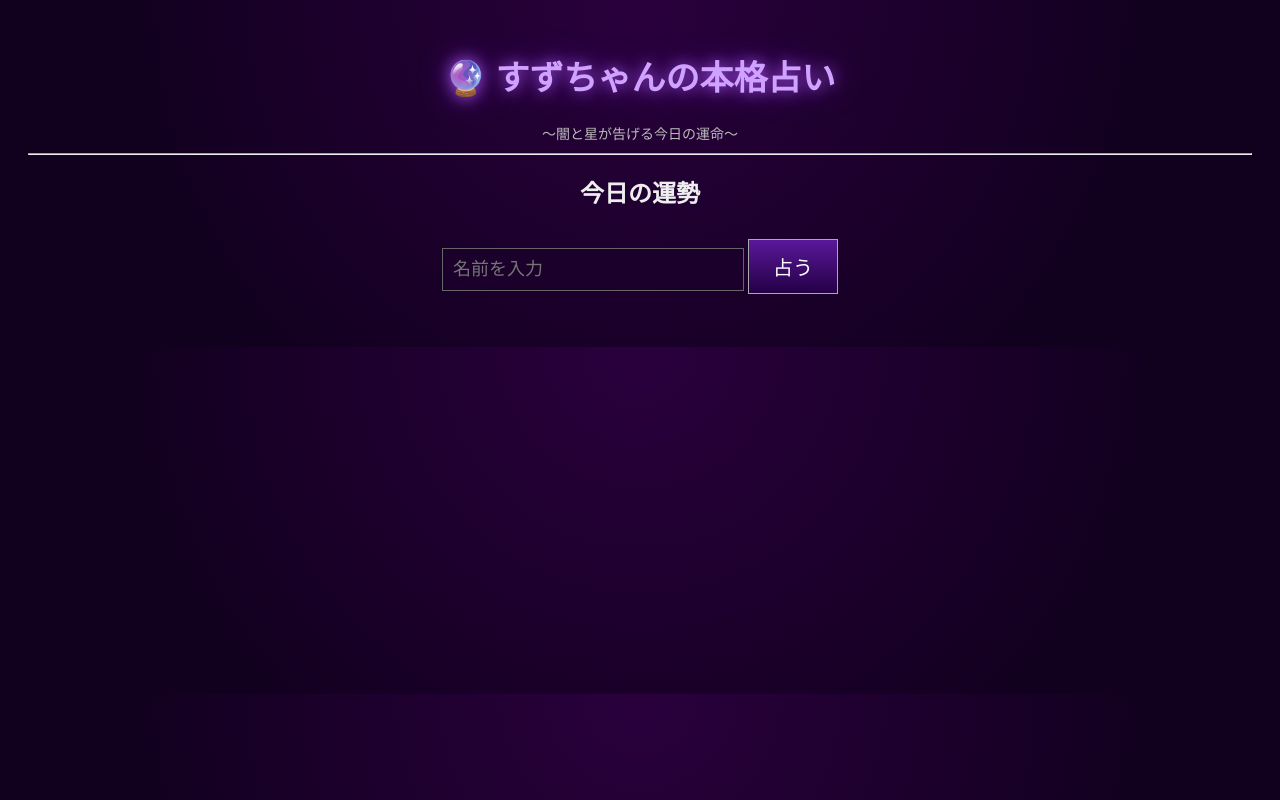
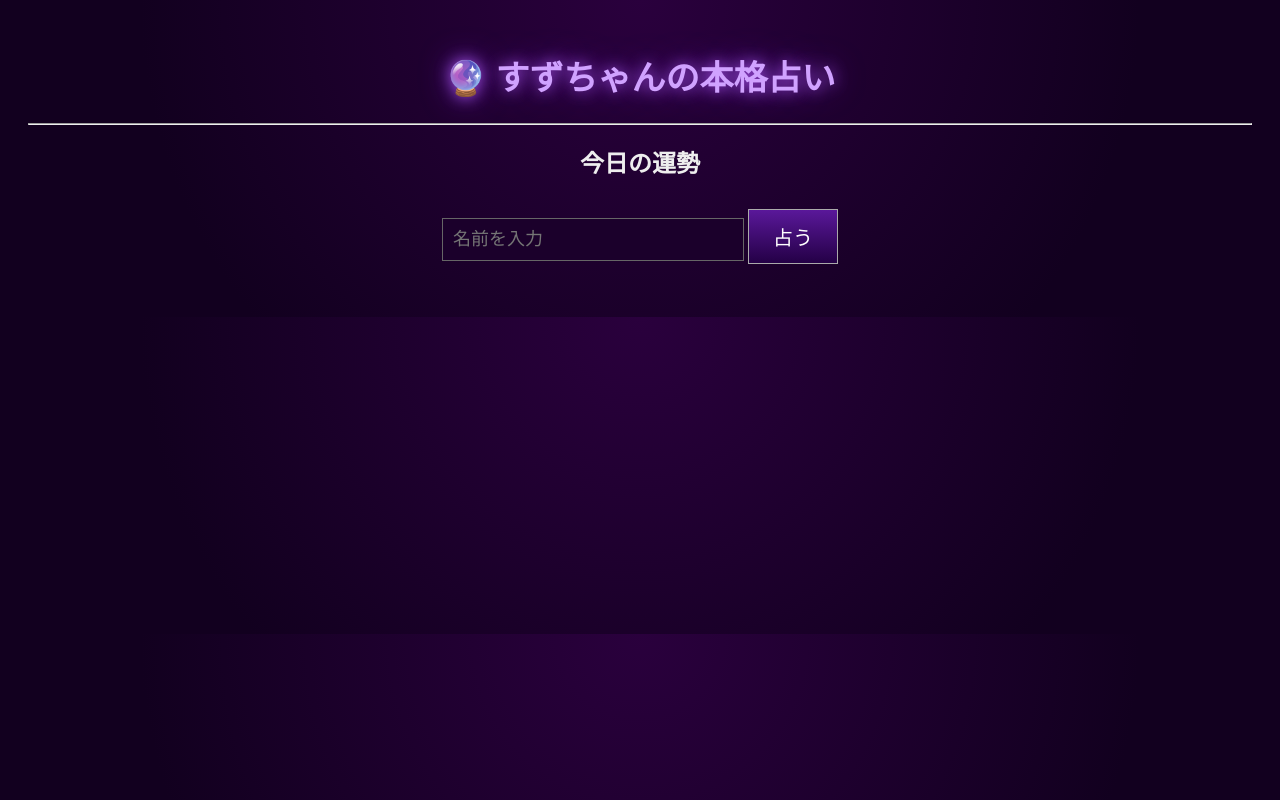
Before and after one commit to shishika2015-a11y/my-js-game, a plain HTML site: page index.html in a window 1280 px wide. Drawn offline with Linux system fonts and the light colour scheme.

Commit message:
Update index.html

```diff
--- a/index.html
+++ b/index.html
@@ -9,7 +9,6 @@
 <body>
 
 <h1 class="title">🔮 すずちゃんの本格占い</h1>
-<p class="subtitle">〜闇と星が告げる今日の運命〜</p>
 
 <hr>
 
```
